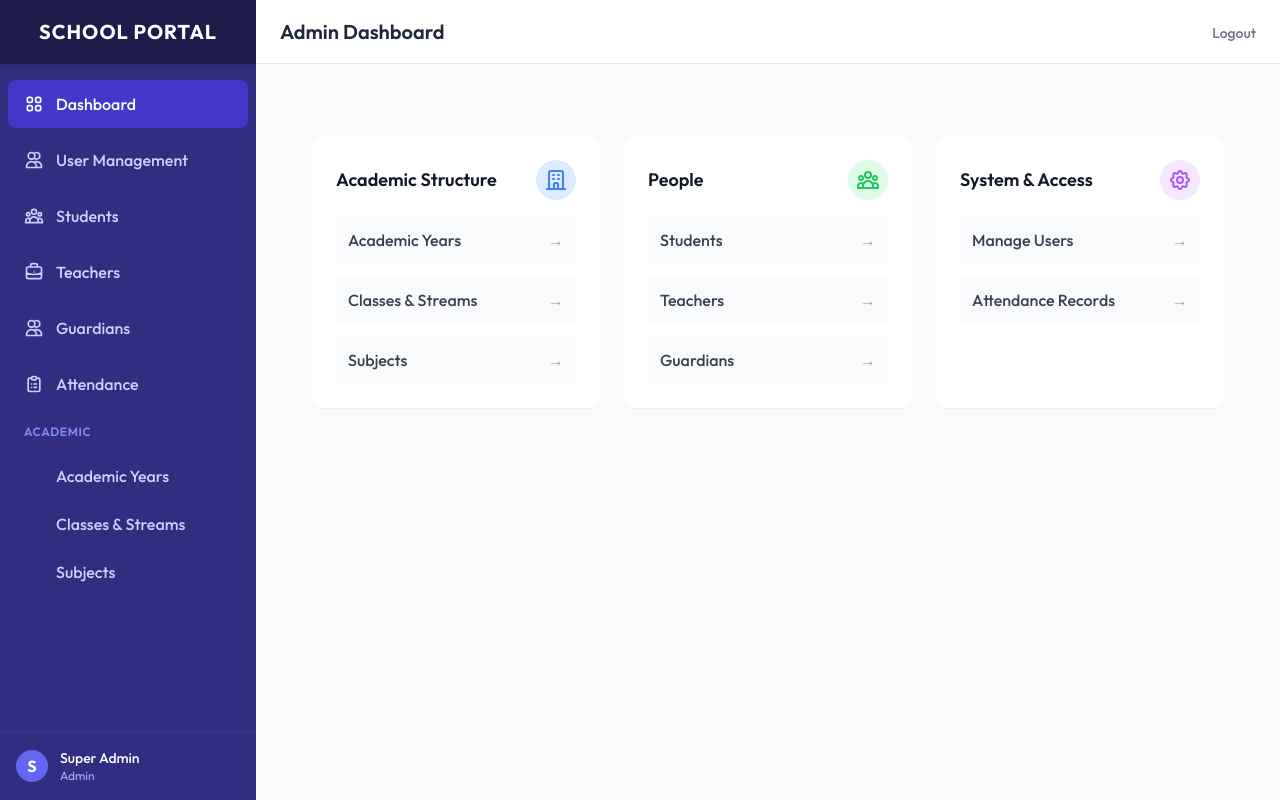
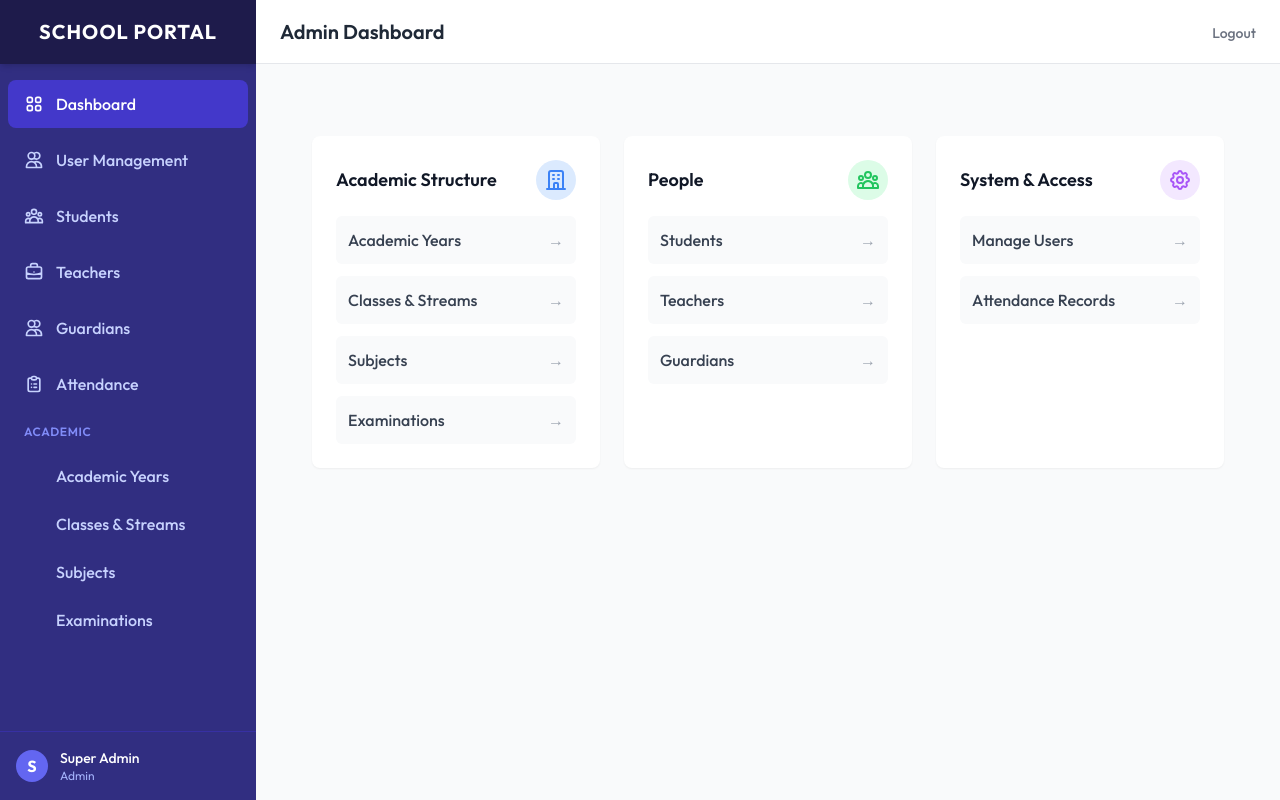
Before and after one commit to Astonie/Christian-Leberg-School, a Laravel app: page /admin in a window 1280 px wide. Run offline with Laravel 12, Linux system fonts and the light colour scheme; a user stored in the database is signed in; data comes from the database, SQL or seed files in the repository; style sheets or scripts are compiled from the project's sources; some libraries are stand-ins or nearby versions.

Commit message:
UI: add Examinations links to sidebar and admin dashboard

```diff
--- a/Christian-Leberg-School/resources/views/dashboards/admin.blade.php
+++ b/Christian-Leberg-School/resources/views/dashboards/admin.blade.php
@@ -32,6 +32,12 @@
                         <li>
                             <a href="{{ route('subjects.index') }}" class="block p-3 rounded-md bg-gray-50 hover:bg-gray-100 text-gray-700 font-medium flex justify-between items-center group">
                                 Subjects
+                                <span class="text-gray-400 group-hover:text-gray-600">&rarr;</span>
+                            </a>
+                        </li>
+                        <li>
+                            <a href="{{ route('exams.index') }}" class="block p-3 rounded-md bg-gray-50 hover:bg-gray-100 text-gray-700 font-medium flex justify-between items-center group">
+                                Examinations
                                 <span class="text-gray-400 group-hover:text-gray-600">&rarr;</span>
                             </a>
                         </li>
--- a/Christian-Leberg-School/resources/views/layouts/sidebar.blade.php
+++ b/Christian-Leberg-School/resources/views/layouts/sidebar.blade.php
@@ -60,6 +60,9 @@
             <a href="{{ route('subjects.index') }}" class="flex items-center px-4 py-2 rounded-lg transition-colors duration-200 {{ request()->routeIs('subjects*') ? 'bg-indigo-700 text-white' : 'text-indigo-200 hover:bg-indigo-800 hover:text-white' }}">
                 <span class="font-medium ml-8">Subjects</span>
             </a>
+            <a href="{{ route('exams.index') }}" class="flex items-center px-4 py-2 rounded-lg transition-colors duration-200 {{ request()->routeIs('exams*') ? 'bg-indigo-700 text-white' : 'text-indigo-200 hover:bg-indigo-800 hover:text-white' }}">
+                <span class="font-medium ml-8">Examinations</span>
+            </a>
         @endif
 
     </nav>
```
